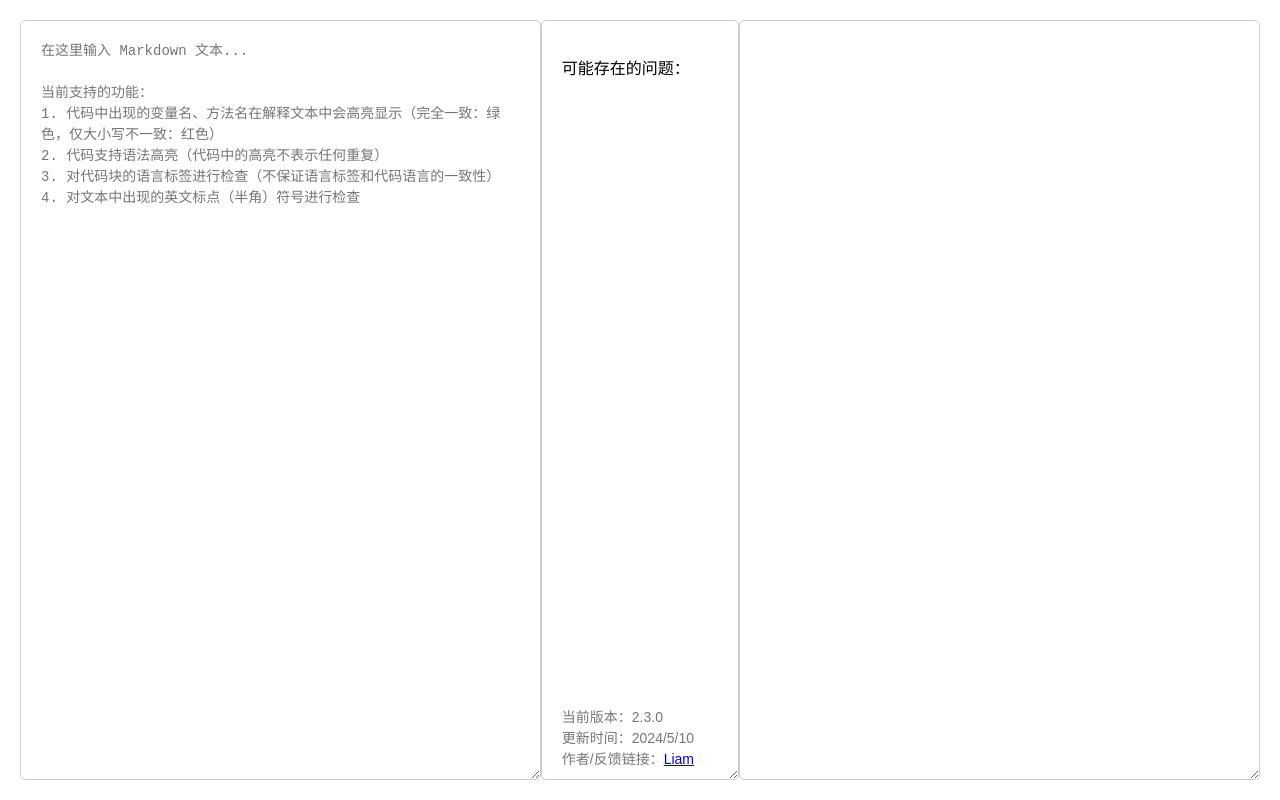
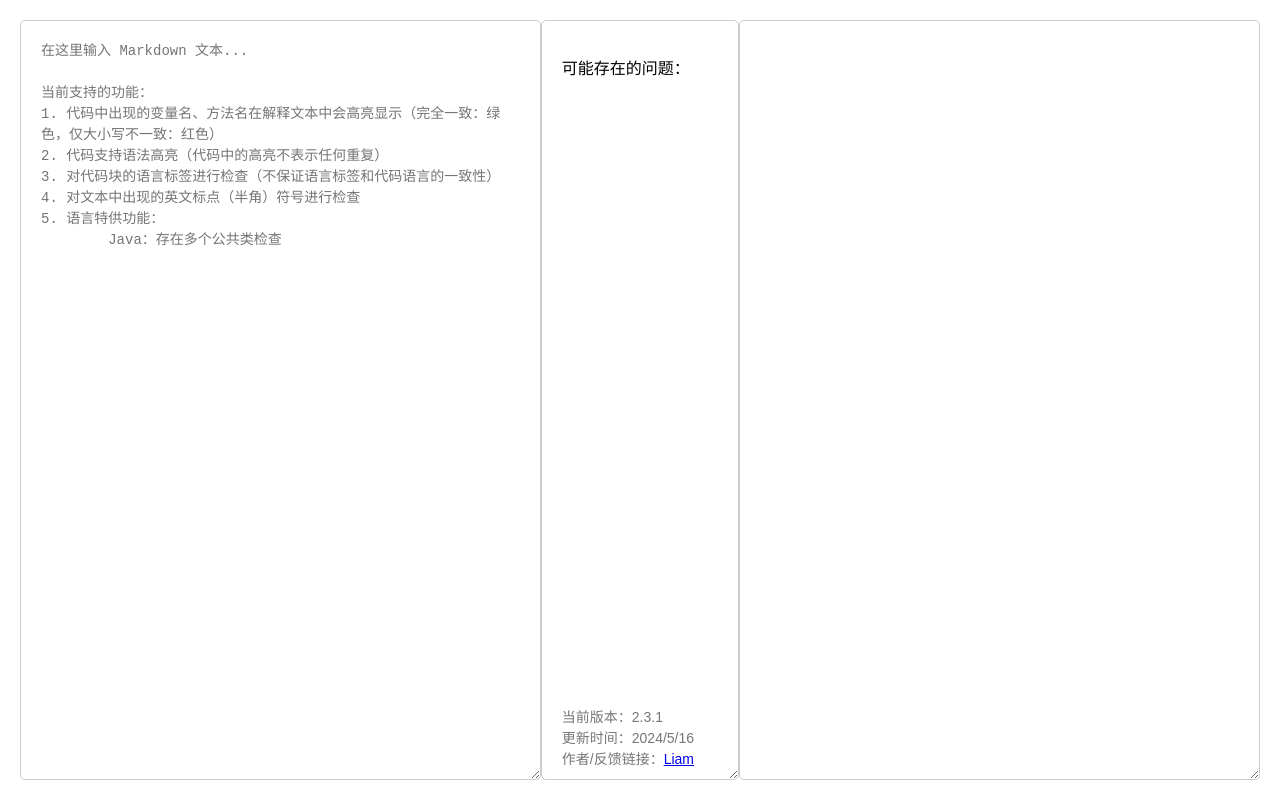
Before and after one commit to Slow-beat/Slow-beat.github.io, a plain HTML site: page index.html in a window 1280 px wide. Drawn offline with nearby package versions, Linux system fonts and the light colour scheme; a small style sheet from the web is missing.

Commit message:
Update index.html

```diff
--- a/index.html
+++ b/index.html
@@ -98,6 +98,8 @@
 2. 代码支持语法高亮（代码中的高亮不表示任何重复）
 3. 对代码块的语言标签进行检查（不保证语言标签和代码语言的一致性）
 4. 对文本中出现的英文标点（半角）符号进行检查
+5. 语言特供功能：
+        Java：存在多个公共类检查
 "></textarea>
         <!-- 用于显示问题检查结果和版本信息 -->
         <div id="checkProblemDiv">
@@ -105,8 +107,8 @@
             <!-- 版本、更新时间和作者链接 -->
             <ul id="checkProblemUl"></ul>
             <div class="info">
-                当前版本：2.3.0<br>
-                更新时间：2024/5/10<br>
+                当前版本：2.3.1<br>
+                更新时间：2024/5/16<br>
                 作者/反馈链接：<a
                     href="https://applink.larkoffice.com/client/message/link/open?token=AmWL4ywfiwAEZhyaFgWEAAQ%3D"
                     target="_blank">Liam</a>
```
